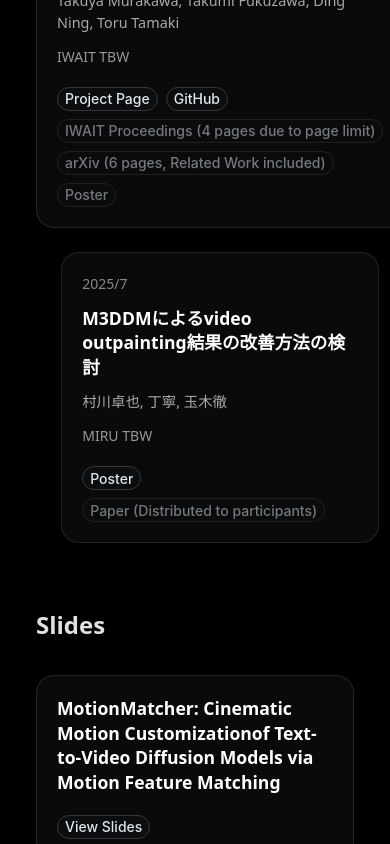
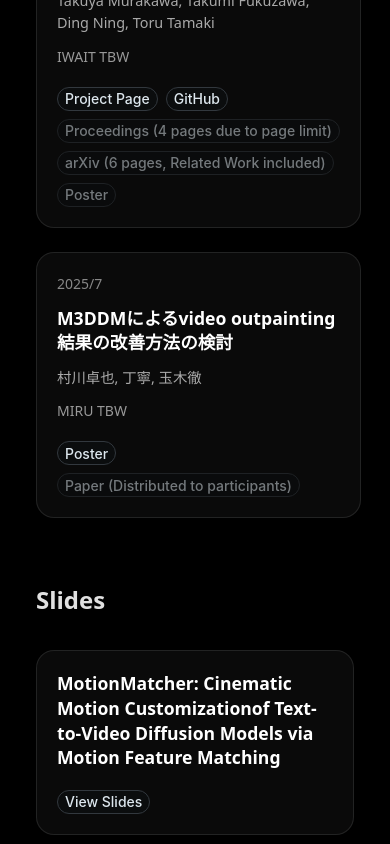
Before and after one commit to MurakawaTakuya/Portfolio, a Next.js app: page / in a window 390 px wide. Shown: the part 6640-7484 px from the top of the page. Built offline with nearby package versions, Linux system fonts and the light colour scheme; no server answers.

Commit message:
PublicationsのCardデザインを調整

```diff
--- a/src/components/Publications/Articles.tsx
+++ b/src/components/Publications/Articles.tsx
@@ -32,10 +32,13 @@ export default function Articles() {
     <section className={styles.category}>
       <h2 className={styles.categoryTitle}>Articles</h2>
       <GlowingCards
+        className={styles.cardsWrapper}
         gap="1.5rem"
         padding="1rem 0"
         responsive={true}
         glowRadius={25}
+        alignItems="flex-start"
+        justifyContent="flex-start"
       >
         {sortedArticles.map((article, index) => (
           <GlowingCard key={index} glowColor="#55c500" className={styles.card}>
--- a/src/components/Publications/Papers.tsx
+++ b/src/components/Publications/Papers.tsx
@@ -33,10 +33,13 @@ export default function Papers() {
     <section className={styles.category}>
       <h2 className={styles.categoryTitle}>Papers</h2>
       <GlowingCards
+        className={styles.cardsWrapper}
         gap="1.5rem"
         padding="1rem 0"
         responsive={true}
         glowRadius={25}
+        alignItems="flex-start"
+        justifyContent="flex-start"
       >
         {papers
           .slice()
--- a/src/components/Publications/Publications.module.scss
+++ b/src/components/Publications/Publications.module.scss
@@ -30,9 +30,25 @@
   color: #e0e0e0;
 }
 
+.cardsWrapper {
+  display: flex;
+  flex-wrap: wrap;
+  gap: 1.5rem;
+  align-items: flex-start;
+  justify-content: flex-start;
+}
+
 .card {
-  min-width: 300px;
-  max-width: 500px;
+  flex: 0 0 calc((100% - 3rem) / 3);
+  min-width: 280px;
+
+  @media (max-width: 1000px) {
+    flex: 0 0 calc((100% - 1.5rem) / 2);
+  }
+
+  @media (max-width: 600px) {
+    flex: 0 0 100%;
+  }
 }
 
 .cardContent {
--- a/src/components/Publications/Slides.tsx
+++ b/src/components/Publications/Slides.tsx
@@ -58,10 +58,13 @@ export default function Slides() {
     <section className={styles.category}>
       <h2 className={styles.categoryTitle}>Slides</h2>
       <GlowingCards
+        className={styles.cardsWrapper}
         gap="1.5rem"
         padding="1rem 0"
         responsive={true}
         glowRadius={25}
+        alignItems="flex-start"
+        justifyContent="flex-start"
       >
         {sortedSlides.map((slide, index) => (
           <GlowingCard key={index} glowColor="#10b981" className={styles.card}>
--- a/src/components/lightswind/glowing-cards.tsx
+++ b/src/components/lightswind/glowing-cards.tsx
@@ -35,6 +35,15 @@ export interface GlowingCardsProps {
   borderRadius?: string;
   /** Enable responsive layout */
   responsive?: boolean;
+  /** Align items in flex container */
+  alignItems?: "flex-start" | "center" | "flex-end" | "stretch";
+  /** Justify content in flex container */
+  justifyContent?:
+    | "flex-start"
+    | "center"
+    | "flex-end"
+    | "space-between"
+    | "space-around";
   /** Custom CSS variables for theming */
   customTheme?: {
     cardBg?: string;
@@ -85,6 +94,8 @@ export const GlowingCards: React.FC<GlowingCardsProps> = ({
   backgroundColor,
   borderRadius = "1rem",
   responsive = true,
+  alignItems = "center",
+  justifyContent = "center",
   customTheme,
 }) => {
   const containerRef = useRef<HTMLDivElement>(null);
@@ -150,9 +161,13 @@ export const GlowingCards: React.FC<GlowingCardsProps> = ({
       >
         <div
           className={cn(
-            "flex items-center justify-center flex-wrap gap-[var(--gap)]",
+            "flex flex-wrap gap-[var(--gap)]",
             responsive && "flex-col sm:flex-row "
           )}
+          style={{
+            alignItems,
+            justifyContent,
+          }}
         >
           {children}
         </div>
@@ -174,10 +189,14 @@ export const GlowingCards: React.FC<GlowingCardsProps> = ({
           >
             <div
               className={cn(
-                "flex items-center justify-center flex-wrap gap-[var(--gap)] max-w-[var(--max-width)] center mx-auto",
+                "flex flex-wrap gap-[var(--gap)] max-w-[var(--max-width)] center mx-auto",
                 responsive && "flex-col sm:flex-row"
               )}
-              style={{ padding: "var(--padding)" }} // String literal
+              style={{
+                padding: "var(--padding)",
+                alignItems,
+                justifyContent,
+              }}
             >
               {React.Children.map(children, (child, index) => {
                 if (React.isValidElement(child) && child.type === GlowingCard) {
--- a/src/data/portfolio.ts
+++ b/src/data/portfolio.ts
@@ -447,7 +447,7 @@ export const portfolioData: PortfolioData = {
             url: "https://github.com/tamaki-lab/M3DDM-Plus",
           },
           {
-            title: "IWAIT Proceedings (4 pages due to page limit)",
+            title: "Proceedings (4 pages due to page limit)",
             url: "TBW",
           },
           {
```
